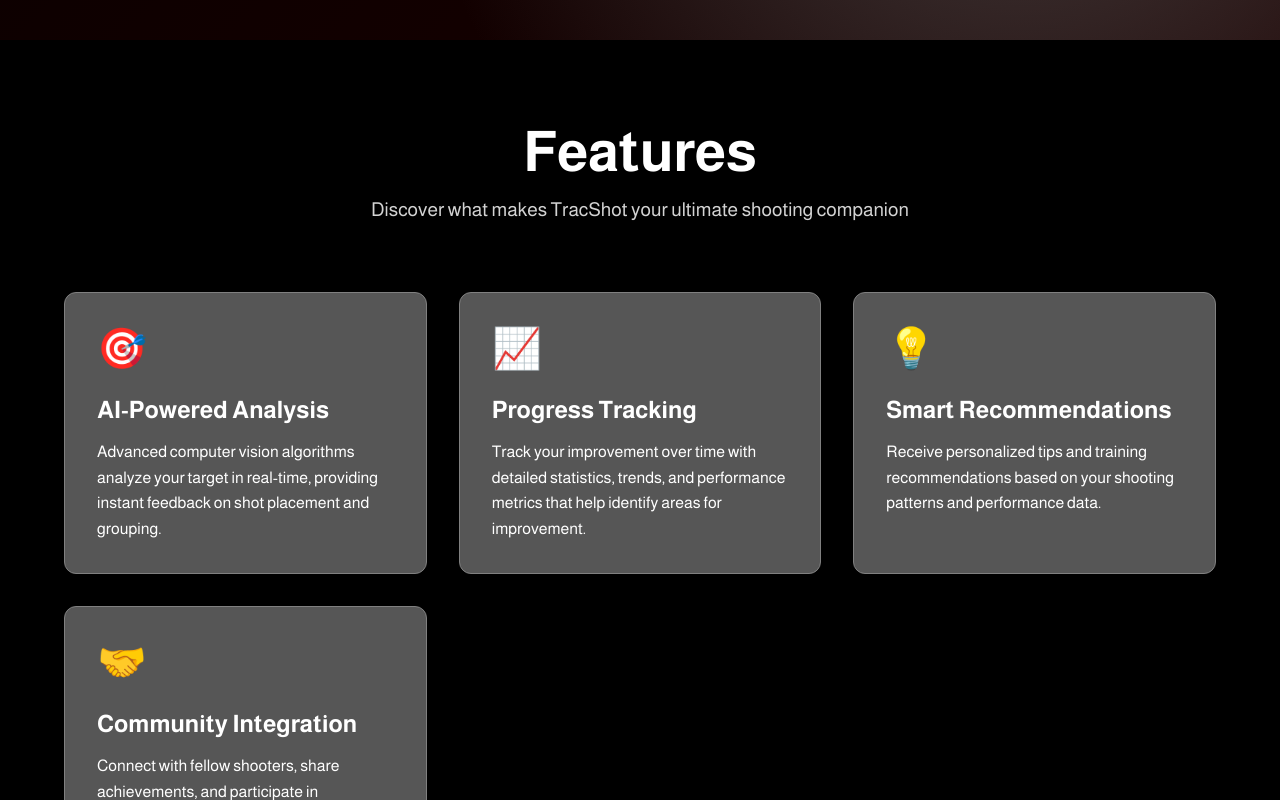
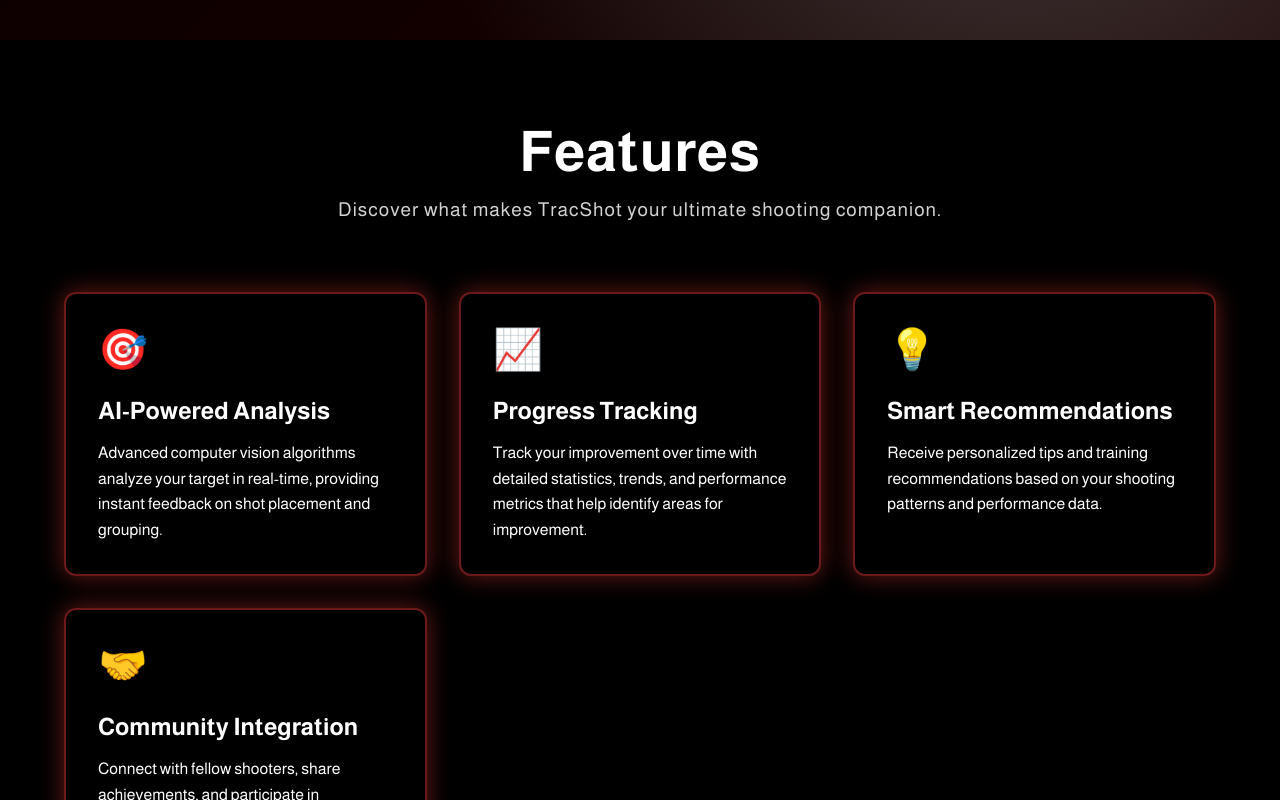
Before and after one commit to 03ayv/Tracshot, an Angular app in the folder Angular-TracShot/: page /features in a window 1280 px wide. Shown: the part 1400-2200 px from the top of the page. Built offline with nearby package versions, Linux system fonts and the light colour scheme.

Commit message:
add glow to features cards

```diff
--- a/Angular-TracShot/src/app/features/features.component.css
+++ b/Angular-TracShot/src/app/features/features.component.css
@@ -11,6 +11,7 @@
 
 .features-header h1 {
   font-size: clamp(2rem, 5vw, 3.5rem);
+  letter-spacing: 1px;
   font-weight: 700;
   color: white;
   margin-bottom: 1rem;
@@ -18,8 +19,9 @@
 
 .subtitle {
   font-size: clamp(1rem, 3vw, 1.2rem);
+  letter-spacing: 1px;
   color: lightgray;
-  max-width: 600px;
+  max-width: 800px;
   margin: 0 auto;
 }
 
@@ -31,17 +33,18 @@
 }
 
 .feature-card {
-  background: rgb(86, 86, 86);
+  background: black;
   padding: 2rem;
   border-radius: 12px;
-  box-shadow: 0 4px 6px gray(0, 0, 0, 0.05);
+  box-shadow: 0 0 25px rgba(214, 50, 50, 0.5);
   transition: transform 0.3s ease, box-shadow 0.3s ease;
-  border: 1px solid gray;
+  border: 2px solid rgba(214, 50, 50, 0.5);
 }
 
 .feature-card:hover {
   transform: translateY(-5px);
-  box-shadow: 0 8px 12px rgba(0, 0, 0, 0.1);
+  box-shadow: 0 0 50px rgba(214, 50, 50, 0.9);
+  border: 2px solid rgba(214, 50, 50, 0.8);
 }
 
 .feature-icon {
--- a/Angular-TracShot/src/app/features/features.component.html
+++ b/Angular-TracShot/src/app/features/features.component.html
@@ -1,7 +1,7 @@
 <section class="features-section">
   <div class="features-header">
     <h1>Features</h1>
-    <p class="subtitle">Discover what makes TracShot your ultimate shooting companion</p>
+    <p class="subtitle">Discover what makes TracShot your ultimate shooting companion.</p>
   </div>
 
   <div class="features-grid">
--- a/Angular-TracShot/src/app/navbar/navbar.component.css
+++ b/Angular-TracShot/src/app/navbar/navbar.component.css
@@ -9,7 +9,6 @@
   display: flex;
   align-items: center;
   padding: 0 2rem;
-  border-bottom: 1px solid rgb(59, 59, 59);
   z-index: 1000;
 }
 
```
